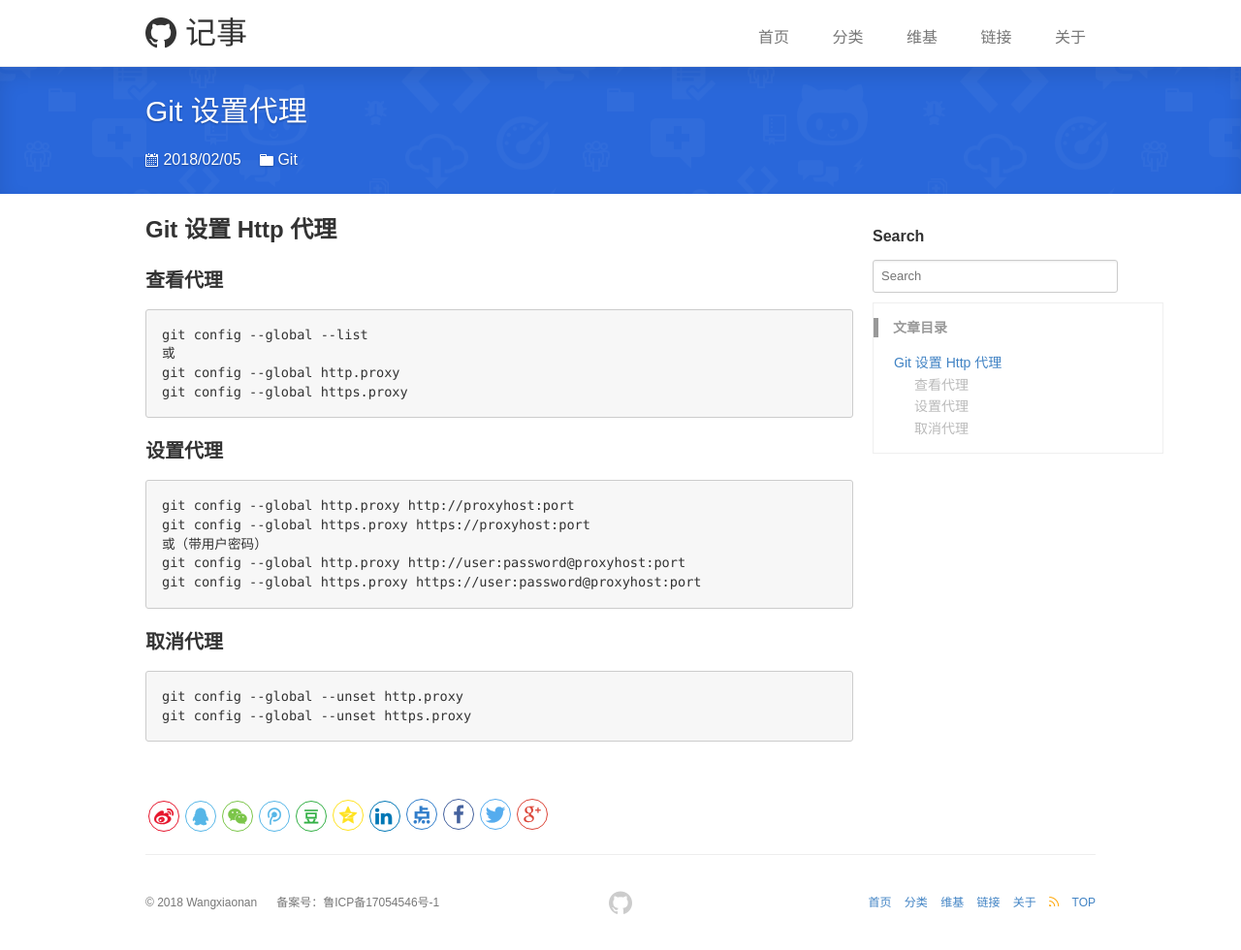
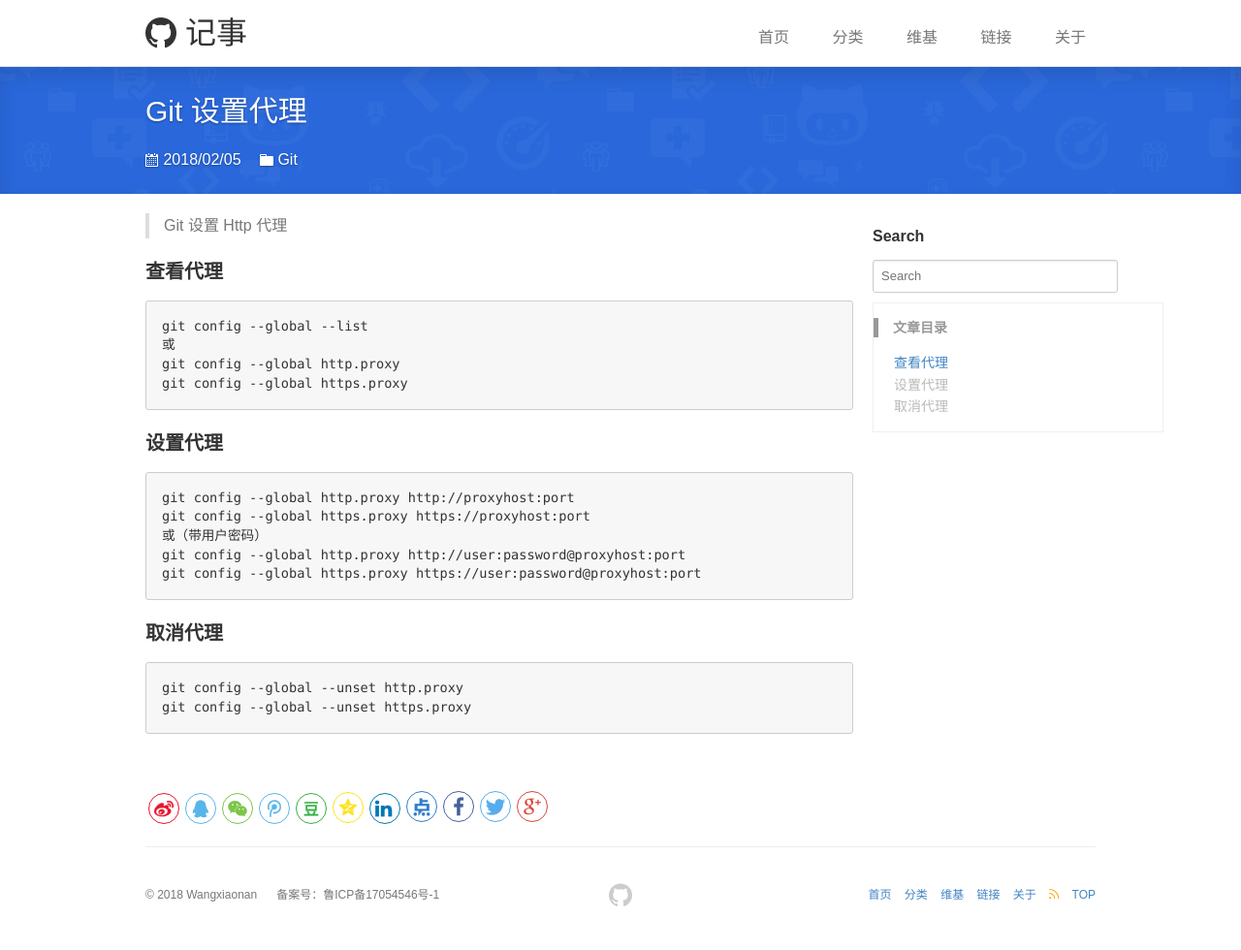
Before and after one commit to wang-xiaonan/wang-xiaonan.github.io, a Jekyll site: the page built from _posts/Git/2018-02-05-git-config-proxy.md, in a window 1280 px wide. Shown: the whole page at 97% size. Built offline with Jekyll 4.4.1, drawn with Linux system fonts in a browser that asks for light colours.

Commit message:
update git-config-proxy post

```diff
--- a/_posts/Git/2018-02-05-git-config-proxy.md
+++ b/_posts/Git/2018-02-05-git-config-proxy.md
@@ -6,7 +6,7 @@ description: 设置 Git 代理
 keywords: 代理, http.proxy，设置代理
 ---
 
-### Git 设置 Http 代理
+> Git 设置 Http 代理
 
 #### 查看代理
 
```
